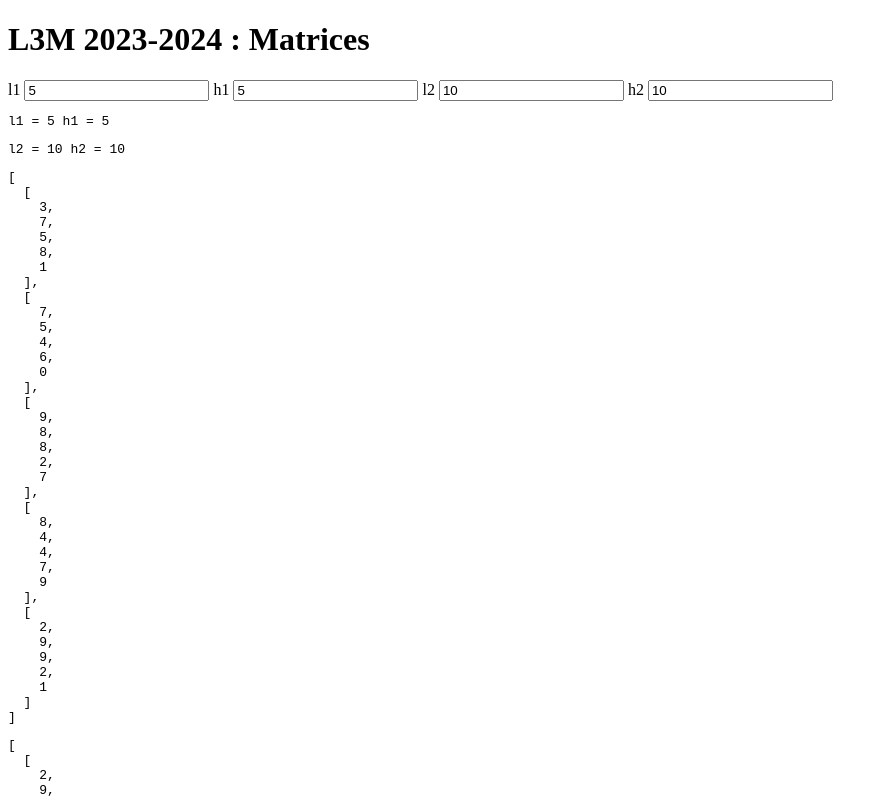
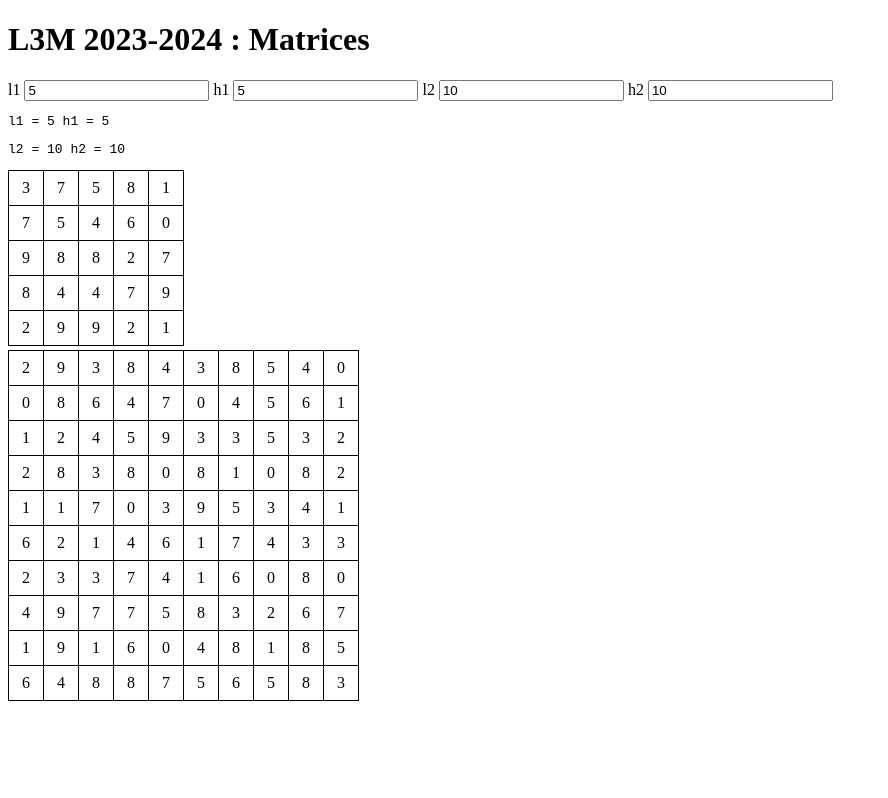
Before and after one commit to l3-miage-cl-ihm/gestion-de-matrices-l3-miage-2023-2024-l3miage-severinm, an Angular app: page / in a window 1280 px wide. Shown: the top 798 px of the page, without its empty margins (0-888 px from the left). Built offline with nearby package versions, Linux system fonts and the light colour scheme.

Commit message:
Étape 2.3 : Définition et utilisation d'un composant matrix

```diff
--- a/src/app/app.component.html
+++ b/src/app/app.component.html
@@ -12,5 +12,6 @@
 <pre>l1 = {{sigL1()}} h1 = {{sigH1()}}</pre>
 <pre>l2 = {{sigL2()}} h2 = {{sigH2()}}</pre>
 
-<pre>{{sigM1() | json}}</pre>
-<pre>{{sigM2() | json}}</pre>
+<app-matrix [matrix]="sigM1()"></app-matrix>
+<br>
+<app-matrix [matrix]="sigM2()"></app-matrix>
--- a/src/app/app.module.ts
+++ b/src/app/app.module.ts
@@ -3,10 +3,12 @@ import { BrowserModule } from '@angular/platform-browser';
 
 import { AppComponent } from './app.component';
 import { FormsModule } from '@angular/forms';
+import { MatrixComponent } from './matrix/matrix.component';
 
 @NgModule({
   declarations: [
     AppComponent,
+    MatrixComponent,
   ],
   imports: [
     BrowserModule,
--- /dev/null
+++ b/src/app/matrix/matrix.component.html
@@ -0,0 +1,5 @@
+<table class="matrix">
+    <tr *ngFor="let i of range(matrix.length)">
+        <td *ngFor="let v of getMatrixLine(matrix, i)">{{ v }}</td>
+    </tr>
+</table>
--- /dev/null
+++ b/src/app/matrix/matrix.component.scss
@@ -0,0 +1,26 @@
+$W: 32px;
+
+:host {
+    display: inline-block;
+    text-align: center;
+    cursor: pointer;
+
+    table.matrix {
+        border-collapse: collapse;
+        border: 1px solid black;
+
+        td {
+            border: 1px solid black;
+            width: $W;
+            height: $W;
+
+            &.highlight {
+                background-color: #ff0;
+            }
+        }
+
+        input {
+            width: 2em;
+        }
+    }
+}
--- /dev/null
+++ b/src/app/matrix/matrix.component.ts
@@ -0,0 +1,23 @@
+import { ChangeDetectionStrategy, Component, Input } from '@angular/core';
+import { Matrix, initMatrixIntRandom, getMatrixLine, getMatrixColumn } from '../matrix';
+
+@Component({
+  selector: 'app-matrix',
+  templateUrl: './matrix.component.html',
+  styleUrls: ['./matrix.component.scss'],
+  changeDetection: ChangeDetectionStrategy.OnPush
+})
+export class MatrixComponent {
+
+  @Input({required: true}) matrix: Matrix<number, number, number> = initMatrixIntRandom<number, number>(0, 0);
+
+  range(n: number): number[] {
+    let array = [];
+    for (let i = 0; i < n; i++)
+      array[i] = i;
+    return array;
+  }
+
+  getMatrixLine = getMatrixLine;
+  getMatrixColumn = getMatrixColumn;
+}
```
Also changed, not shown: 1 other file (tests, documents, lock files or other folders).
